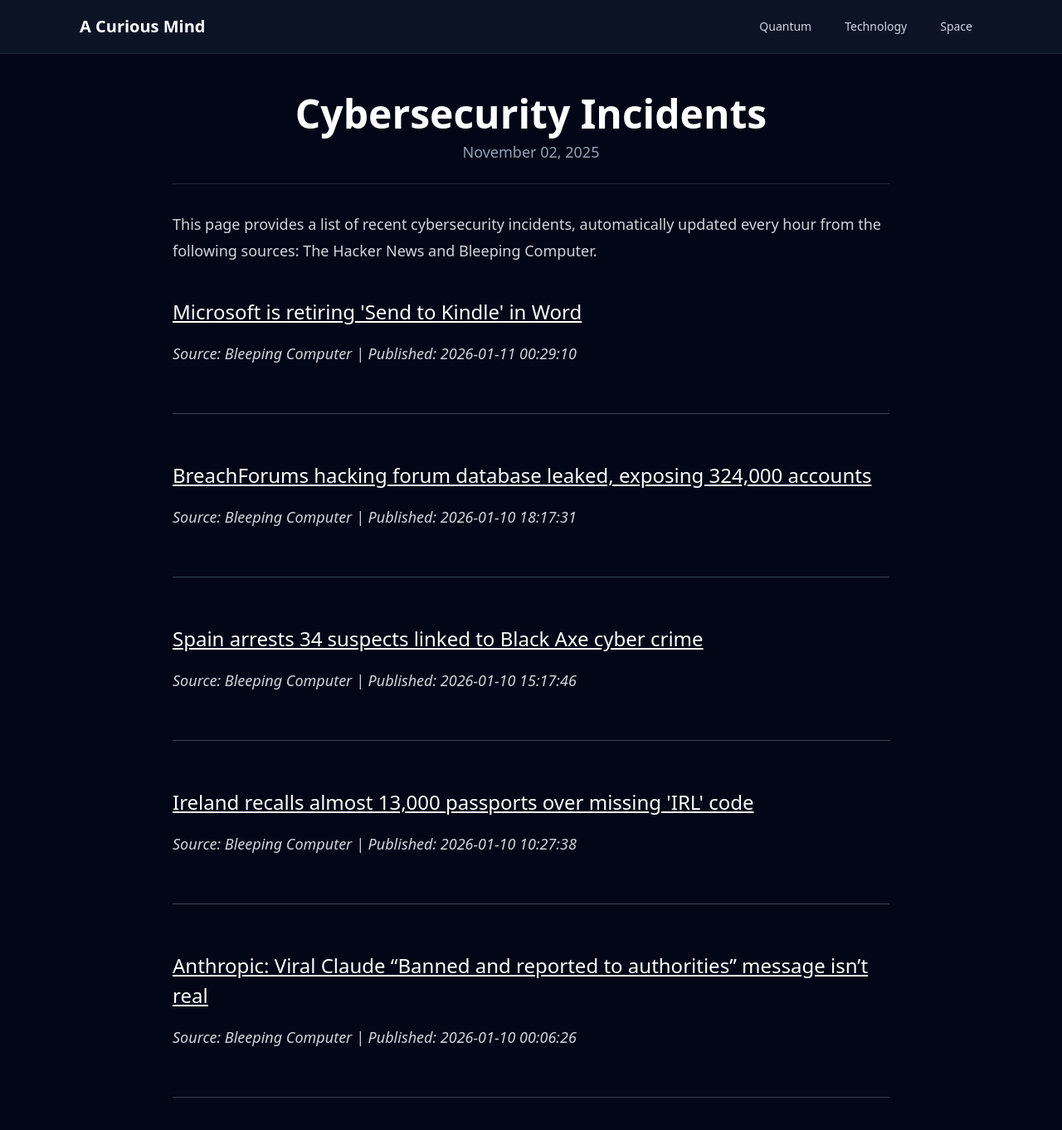
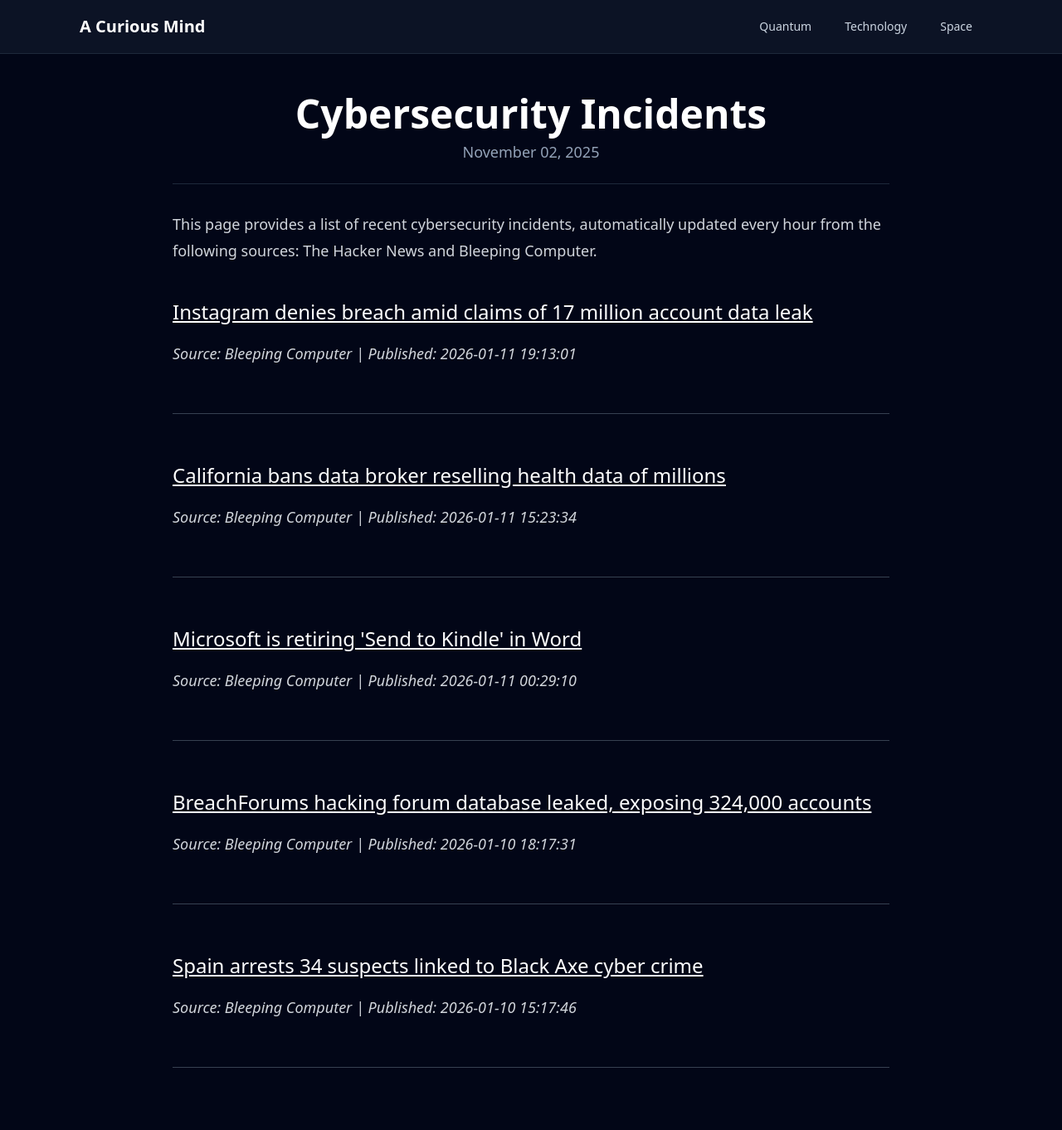
Before and after one commit to onehl7/onehl7.github.io, a Jekyll site: the page built from _posts/2025-11-02-cybersecurity-incidents.md, in a window 1280 px wide and 1400 px high. Shown: the top 1362 px of the window at 83% size. Built offline with Jekyll 4.4.1, drawn with Linux system fonts in a browser that asks for light colours; nearby versions of some CDN libraries.

Commit message:
Update news data

```diff
--- a/_data/news.json
+++ b/_data/news.json
@@ -1,4 +1,16 @@
 [
+  {
+    "source": "Bleeping Computer",
+    "title": "Instagram denies breach amid claims of 17 million account data leak",
+    "link": "https://www.bleepingcomputer.com/news/security/instagram-denies-breach-amid-claims-of-17-million-account-data-leak/",
+    "published": "2026-01-11 19:13:01"
+  },
+  {
+    "source": "Bleeping Computer",
+    "title": "California bans data broker reselling health data of millions",
+    "link": "https://www.bleepingcomputer.com/news/legal/california-bans-data-broker-reselling-health-data-of-millions/",
+    "published": "2026-01-11 15:23:34"
+  },
   {
     "source": "Bleeping Computer",
     "title": "Microsoft is retiring 'Send to Kindle' in Word",
@@ -16,17 +28,5 @@
     "title": "Spain arrests 34 suspects linked to Black Axe cyber crime",
     "link": "https://www.bleepingcomputer.com/news/security/spain-arrests-34-suspects-linked-to-black-axe-cyber-crime/",
     "published": "2026-01-10 15:17:46"
-  },
-  {
-    "source": "Bleeping Computer",
-    "title": "Ireland recalls almost 13,000 passports over missing 'IRL' code",
-    "link": "https://www.bleepingcomputer.com/news/security/ireland-recalls-almost-13-000-passports-over-missing-irl-code/",
-    "published": "2026-01-10 10:27:38"
-  },
-  {
-    "source": "Bleeping Computer",
-    "title": "Anthropic: Viral Claude \u201cBanned and reported to authorities\u201d message isn\u2019t real",
-    "link": "https://www.bleepingcomputer.com/news/artificial-intelligence/anthropic-viral-claude-banned-and-reported-to-authorities-message-isnt-real/",
-    "published": "2026-01-10 00:06:26"
   }
 ]
```
